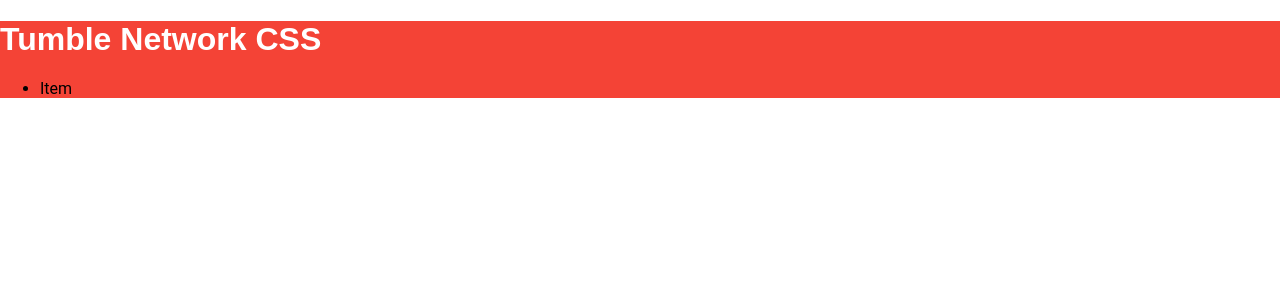
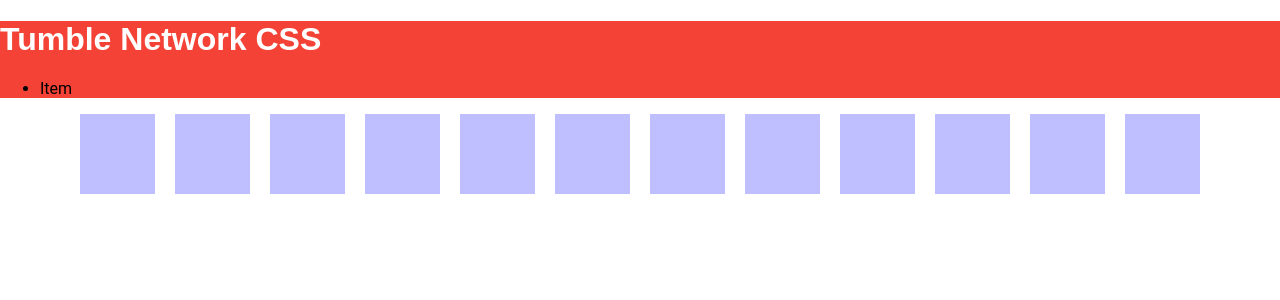
Before and after one commit to tumblenet/tumblenet-css, a Jekyll site: the page built from index.html, in a window 1280 px wide. Shown: the top 300 px of the page. Built offline with Jekyll 4.4.1, drawn with Linux system fonts in a browser that asks for light colours.

Commit message:
Update tumblenet.min.html

```diff
--- a/css/tumblenet.min.html
+++ b/css/tumblenet.min.html
@@ -44,6 +44,14 @@ html {
 .tn-grid-item:last-child {
   margin-right: 0;
   float: right;
+}
+.column {
+  width: calc((100% - 20px * 12) / 12);
+  height: 80px;
+  margin-right: 10px;
+  margin-left: 10px;
+  background: rgba(0, 0, 255, 0.25);
+  float: left;
 }
 
 html {
```
